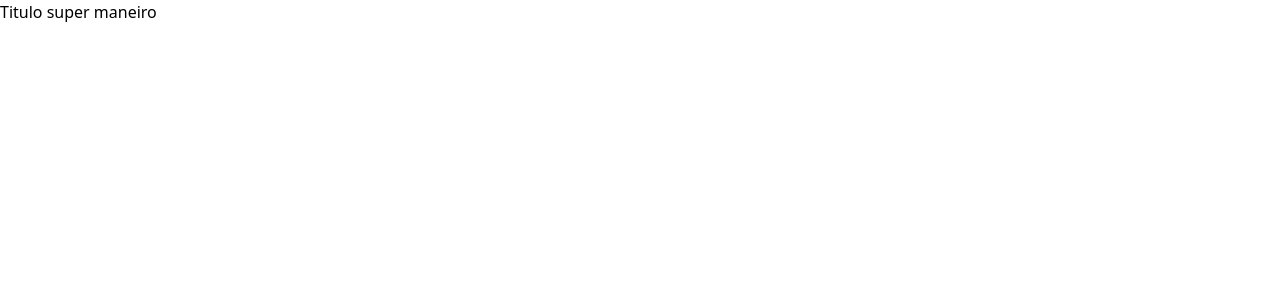
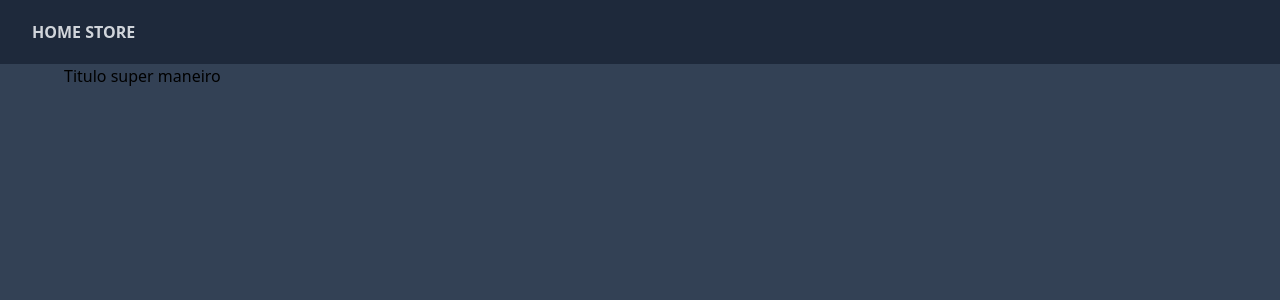
Before and after one commit to BrunoAmadei/next-Ecommerce, a Next.js app: page / in a window 1280 px wide. Shown: the top 300 px of the page. Built offline with nearby package versions, Linux system fonts and the light colour scheme.

Commit message:
adicionando navbar

```diff
--- /dev/null
+++ b/src/app/components/Navbar.tsx
@@ -0,0 +1,13 @@
+import Link from "next/link"
+
+function Navbar() {
+    return(
+        <nav className='fixed topp-0 w-full flex items-center py-2 px-8 justfy-between z-50 bg-slate-800 text-gray-300'>
+          <Link href='/' className="uppercase font-bold text-nd h-12 flex items-center">
+            Home store
+          </Link>
+        </nav>
+    )
+}
+
+export default Navbar;
--- a/src/app/layout.tsx
+++ b/src/app/layout.tsx
@@ -1,6 +1,7 @@
 import type { Metadata } from "next";
 import localFont from "next/font/local";
 import "./globals.css";
+import Navbar from "./components/Navbar";
 
 const geistSans = localFont({
   src: "./fonts/GeistVF.woff",
@@ -25,10 +26,11 @@ export default function RootLayout({
 }>) {
   return (
     <html lang="en">
-      <body
-        className={`${geistSans.variable} ${geistMono.variable} antialiased`}
-      >
-        {children}
+      <body className={`${geistSans.variable} ${geistMono.variable} antialiased`}>
+        <Navbar />
+        <main className="bg-slate-700 h-screen p-16">
+          {children}
+        </main>
       </body>
     </html>
   );
```
